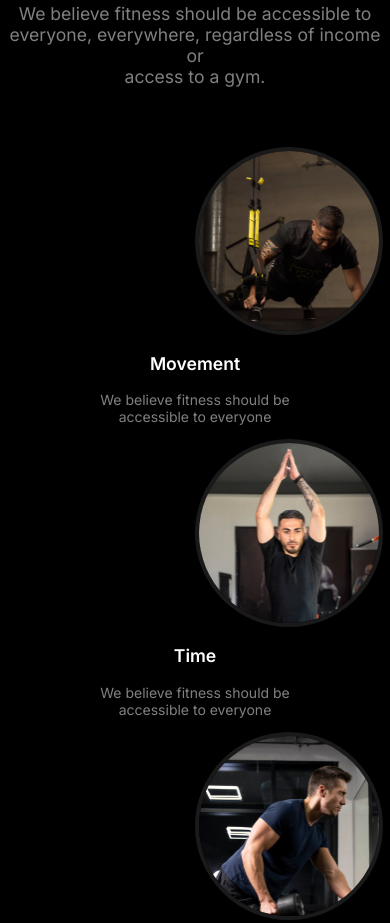
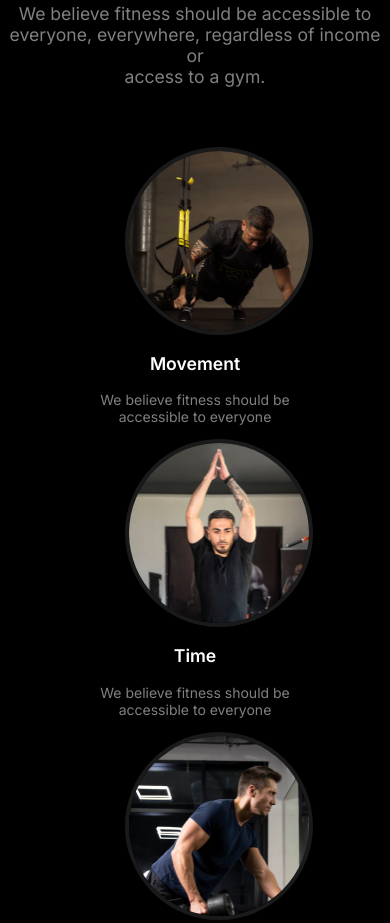
Before and after one commit to MuktadinTorongo/assignment-_2, a plain HTML site: page index.html in a window 390 px wide. Shown: the part 1855-2778 px from the top of the page. Drawn offline with Linux system fonts and the light colour scheme.

Commit message:
added habit section some change styles

```diff
--- a/styles/style.css
+++ b/styles/style.css
@@ -289,7 +289,7 @@ main{
     }
     .habit-img-1 > img{
         display: flex;
-        margin-left: 195px;
+        margin-left: 125px;
     }
     .run-container{
         width: 100%;
```
